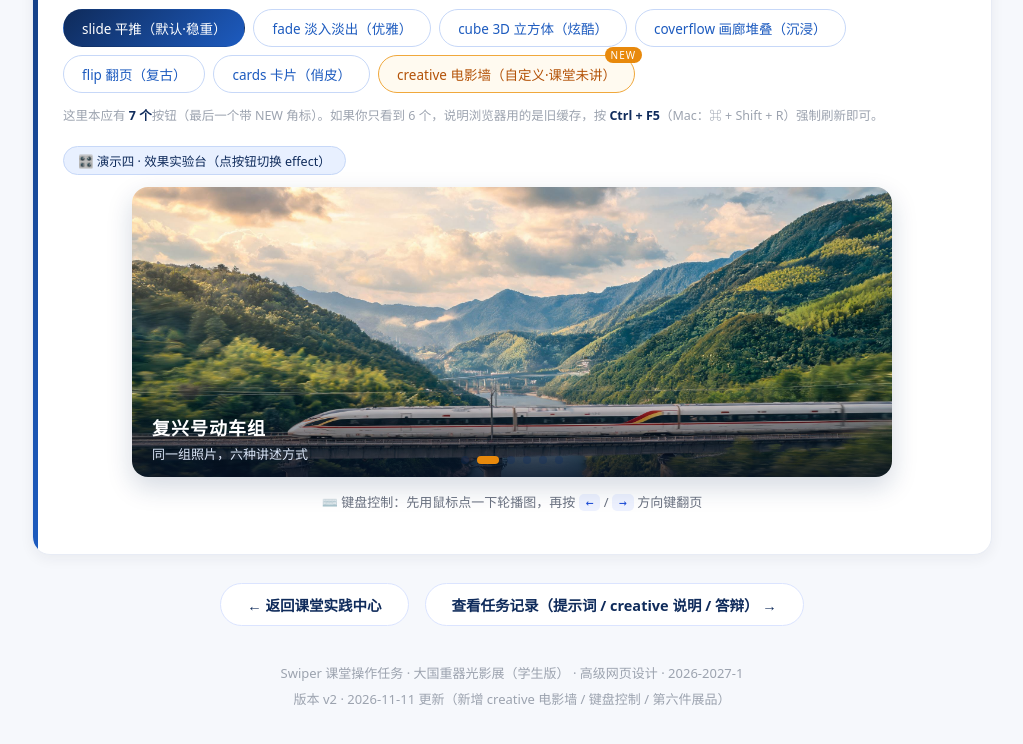
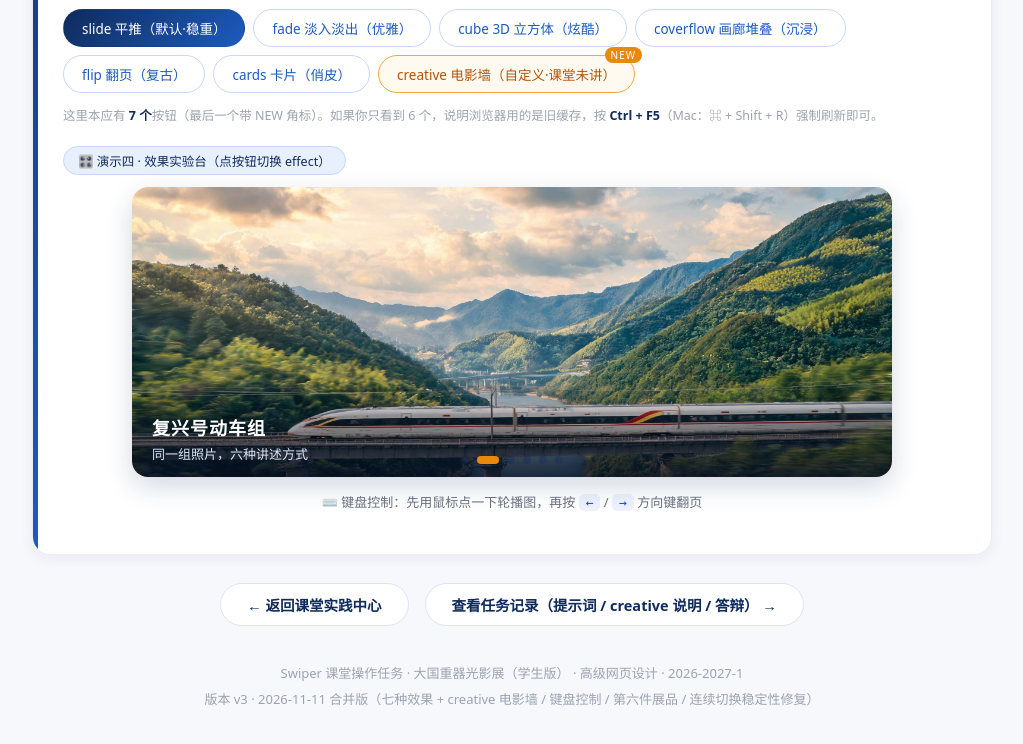
Before and after one commit to zhishui97/fanbo, a plain HTML site: page 24002120314 樊博/swiper-task.html in a window 1280 px wide. Shown: the part 3039-3783 px from the top of the page, without its empty margins (128-1151 px from the left). Drawn offline with nearby package versions, Linux system fonts and the light colour scheme.

Commit message:
提交课堂实践：Swiper 页面合成合并版 v3（七种效果 + 键盘控制 + 第六件展品 + 切换稳定性修复）

```diff
--- a/24002120314 樊博/swiper-task.html
+++ b/24002120314 樊博/swiper-task.html
@@ -250,7 +250,7 @@
 
   <div class="wy-back"><a href="index.html">← 返回课堂实践中心</a>　<a href="swiper-task-notes.html">查看任务记录（提示词 / creative 说明 / 答辩） →</a></div>
 
-  <footer>Swiper 课堂操作任务 · 大国重器光影展（学生版） · 高级网页设计 · 2026-2027-1<br>版本 v2 · 2026-11-11 更新（新增 creative 电影墙 / 键盘控制 / 第六件展品）</footer>
+  <footer>Swiper 课堂操作任务 · 大国重器光影展（学生版） · 高级网页设计 · 2026-2027-1<br>版本 v3 · 2026-11-11 合并版（七种效果 + creative 电影墙 / 键盘控制 / 第六件展品 / 连续切换稳定性修复）</footer>
 </div>
 
 <script>
```
